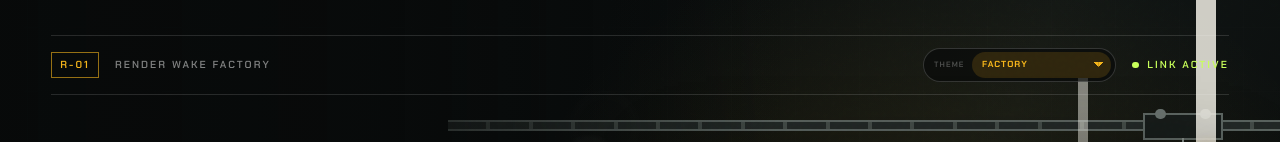
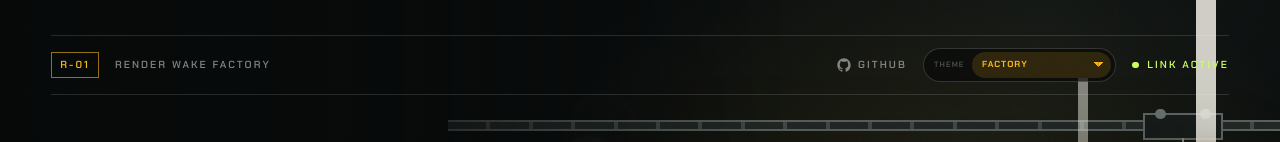
Before and after one commit to pondpaun7z/render-ignition, a Vue app: page / in a window 1280 px wide. Shown: the top 142 px of the page. Built offline with nearby package versions, Linux system fonts and the light colour scheme.

Commit message:
Add GitHub repository link to plant status controls

```diff
--- a/src/App.vue
+++ b/src/App.vue
@@ -404,6 +404,10 @@ onBeforeUnmount(() => {
         <span>{{ themeCopy.name }}</span>
       </div>
       <div class="plant-status">
+        <a class="github-link" href="https://github.com/pondpaun7z/render-ignition" target="_blank" rel="noopener noreferrer" aria-label="View Render Ignition on GitHub">
+          <svg viewBox="0 0 24 24" aria-hidden="true"><path fill="currentColor" d="M12 2C6.48 2 2 6.58 2 12.23c0 4.52 2.87 8.35 6.84 9.71.5.1.68-.22.68-.49v-1.9c-2.78.62-3.37-1.21-3.37-1.21-.45-1.18-1.11-1.49-1.11-1.49-.91-.64.07-.62.07-.62 1 .07 1.53 1.06 1.53 1.06.9 1.57 2.35 1.12 2.92.86.09-.66.35-1.12.64-1.37-2.22-.26-4.56-1.14-4.56-5.06 0-1.12.39-2.03 1.03-2.75-.1-.26-.45-1.3.1-2.71 0 0 .84-.28 2.75 1.05A9.34 9.34 0 0 1 12 6.97a9.4 9.4 0 0 1 2.5.34c1.91-1.33 2.75-1.05 2.75-1.05.55 1.41.2 2.45.1 2.71.64.72 1.03 1.63 1.03 2.75 0 3.93-2.34 4.79-4.57 5.05.36.32.68.94.68 1.9v2.78c0 .27.18.59.69.49A10.24 10.24 0 0 0 22 12.23C22 6.58 17.52 2 12 2Z" /></svg>
+          <span>GitHub</span>
+        </a>
         <label class="theme-switch">
           <span>Theme</span>
           <select :value="theme" aria-label="Animation theme" @change="selectTheme">
--- a/src/styles.scss
+++ b/src/styles.scss
@@ -2888,6 +2888,19 @@ body {
 .plant-mark { gap: 1rem; }
 .plant-status { gap: 1rem; }
 .status-live { gap: 0.55rem; color: $acid; }
+
+.github-link {
+  display: flex;
+  align-items: center;
+  gap: 0.4rem;
+  color: rgba(255, 255, 255, 0.48);
+  text-decoration: none;
+  transition: color 180ms ease;
+
+  svg { width: 1rem; height: 1rem; }
+  &:hover { color: var(--state); }
+  &:focus-visible { outline: 2px solid $cream; outline-offset: 4px; }
+}
 
 .theme-switch {
   display: flex;
@@ -3333,6 +3346,7 @@ body {
   .plant-mark { gap: 0.6rem; }
   .plant-mark > span:not(.plant-number),
   .status-live { display: none; }
+  .github-link span { display: none; }
   .theme-switch { padding-left: 0.25rem; }
   .theme-switch > span { display: none; }
   .theme-switch select { width: 8.5rem; }
```
